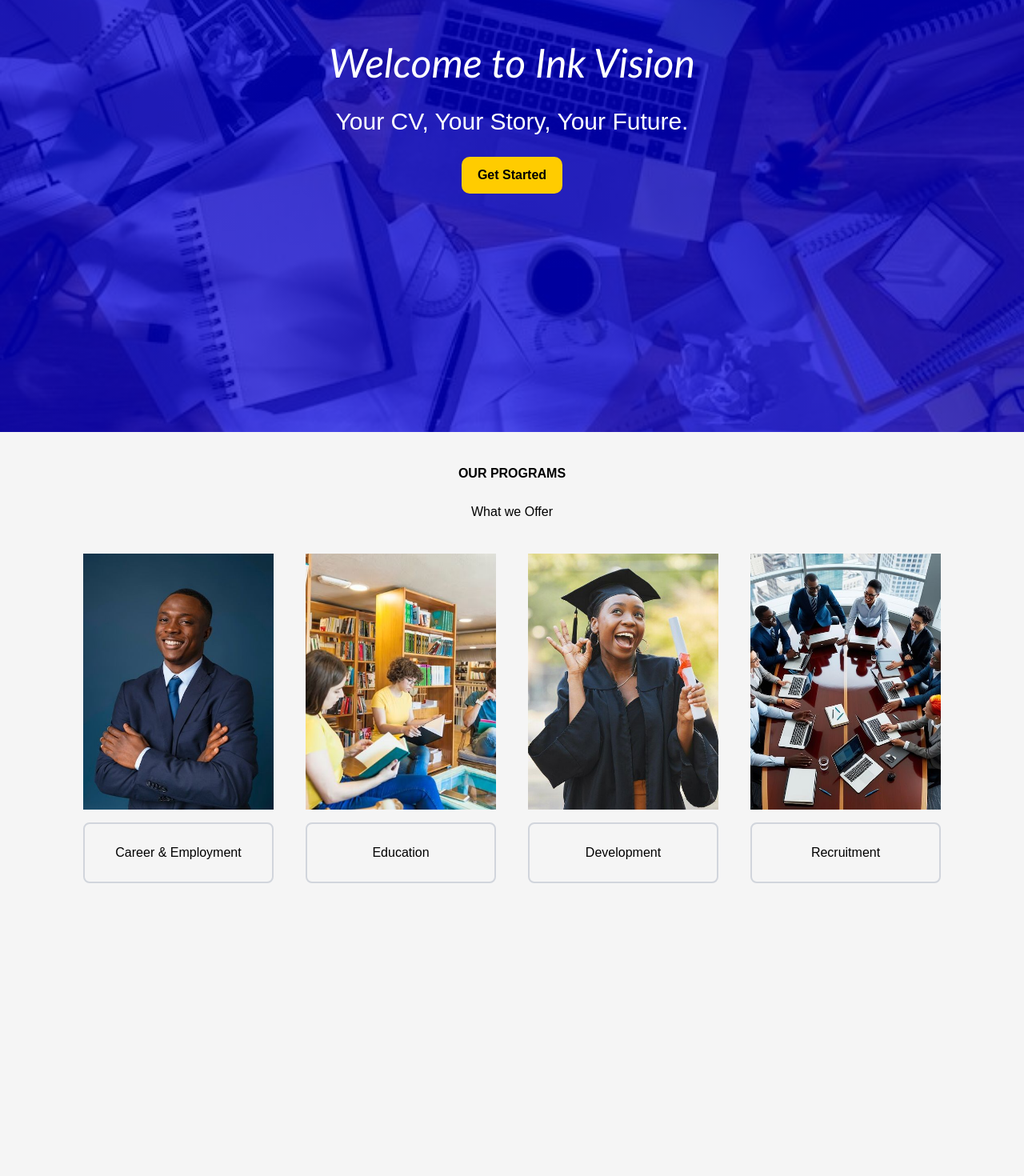
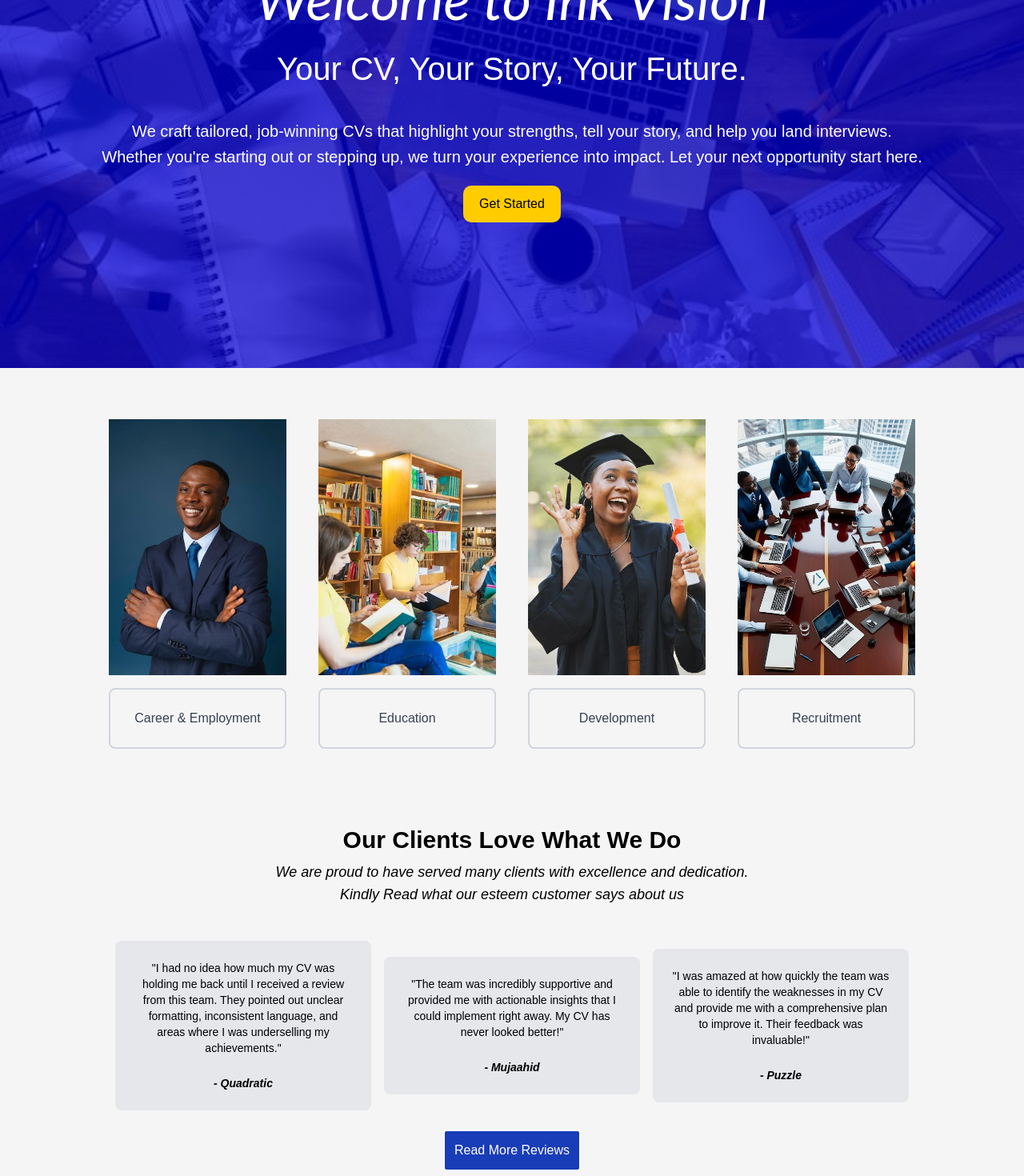
Before and after one commit to Quadratic01/Edusity, a React (Vite) app: page / in a window 1280 px wide. Shown: the part 260-1730 px from the top of the page at 80% size. Before the commit the page ends 1364 px from the top, so only its background shows below. Built offline with nearby package versions, Linux system fonts and the light colour scheme.

Commit message:
Uploading the review sections

```diff
--- a/src/App.jsx
+++ b/src/App.jsx
@@ -3,14 +3,16 @@
 import Hero from './Components/Hero/Hero.jsx';
 import Programs from './Components/Programs/Programs.jsx';
 import Title from './Components/Title/Title.jsx';
+import Reviews from './Components/Reviews/Reviews.jsx';
 
 const App = () => {
   return (
     <div className=''>
       <Navbar />
       <Hero />
-      <Title />
+      {/* <Title subTitle='Our Program' Title='What we offer' /> */}
       <Programs />
+      <Reviews />
     </div>
   );
 };
--- a/src/Components/Hero/Hero.css
+++ b/src/Components/Hero/Hero.css
@@ -1,6 +1,6 @@
 .hero-container {
   width: 100%;
-  min-height: 100vh;
+  min-height: 90vh;
   background: linear-gradient(rgba(0, 0, 225, 0.7), rgba(0, 0, 225, 0.7)),
     url('../../assets/Hero_bf.jpeg');
   color: white;
@@ -13,7 +13,7 @@
 
 .hero-text {
   text-align: center;
-  max-width: 800px;
+  /* max-width: 800px; */
   padding: 20px;
   font-size: 1.5rem;
   line-height: 1.6;
@@ -22,16 +22,23 @@
 
 .hero-text h1 {
   font-family: 'Gill Sans', 'Gill Sans MT', Calibri, 'Trebuchet MS', sans-serif;
-  font-size: 50px;
-  font-weight: 700px;
+  font-size: 70px;
+  font-weight: bolder;
+  font-weight: 400;
   font-style: italic;
+  margin-top: 20px;
+}
+
+.hero-text h2 {
+  font-size: 40px;
+  font-weight: 600px;
 }
 
 .hero-text p {
-  font-size: 30px;
+  font-size: 20px;
   font-weight: 400px;
   margin-bottom: 20px;
-  margin: 10px auto 20px;
+  margin-top: 30px;
 }
 
 .hero-text a {
@@ -46,7 +53,6 @@
 }
 
 .hero-button {
-  font-weight: bold;
   justify-content: center;
   align-items: center;
   border: none;
--- a/src/Components/Hero/Hero.jsx
+++ b/src/Components/Hero/Hero.jsx
@@ -6,7 +6,13 @@
     <div className='hero-container'>
       <div className='hero-text'>
         <h1>Welcome to Ink Vision</h1>
-        <p>Your CV, Your Story, Your Future.</p>
+        <h2> Your CV, Your Story, Your Future. </h2>
+        <p>
+          We craft tailored, job-winning CVs that highlight your strengths, tell
+          your story, and help you land interviews. <br /> Whether you're
+          starting out or stepping up, we turn your experience into impact. Let
+          your next opportunity start here.
+        </p>
         <button className='hero-button'>Get Started</button>
       </div>
     </div>
--- a/src/Components/Programs/Programs.jsx
+++ b/src/Components/Programs/Programs.jsx
@@ -26,7 +26,7 @@
 
 const Programs = () => {
   return (
-    <div className='gap-10 flex mx-26 items-center justify-between'>
+    <div className='gap-10 flex text-gray-700 mt-16 mx-34 items-center justify-between'>
       {images.map((image, index) => (
         <div key={index} className='flex flex-col gap-4'>
           <img
--- /dev/null
+++ b/src/Components/Reviews/Reviews.jsx
@@ -0,0 +1,55 @@
+import React from 'react';
+
+const Reviews = ({}) => {
+  const reviews = [
+    {
+      quote:
+        'I had no idea how much my CV was holding me back until I received a review from this team. They pointed out unclear formatting, inconsistent language, and areas where I was underselling my achievements.',
+      author: 'Quadratic',
+    },
+    {
+      quote:
+        'The team was incredibly supportive and provided me with actionable insights that I could implement right away. My CV has never looked better!',
+      author: 'Mujaahid',
+    },
+    {
+      quote:
+        'I was amazed at how quickly the team was able to identify the weaknesses in my CV and provide me with a comprehensive plan to improve it. Their feedback was invaluable!',
+      author: 'Puzzle',
+    },
+  ];
+  return (
+    <div className='reviews-container my-24 w-full flex flex-col items-center justify-center gap-2'>
+      <p className='text-3xl font-bold'> Our Clients Love What We Do </p>
+      <h2 className='italic text-lg text-center max-w-2xl'>
+        We are proud to have served many clients with excellence and dedication.{' '}
+        <br />
+        Kindly Read what our esteem customer says about us
+      </h2>
+
+      {/* Placeholder for reviews, can be replaced with actual review components */}
+
+      <div className='w-full mt-5 flex items-center gap-4 justify-center p-4 rounded-lg'>
+        {reviews.map((review, index) => (
+          <div
+            key={index}
+            className='review1 w-80 min-h-10 p-6 bg-gray-200 rounded-lg'
+          >
+            <p className='text-sm text-center '>
+              "{review.quote}"
+              <div className='text-center mt-6 italic font-semibold'>
+                - {review.author}
+              </div>
+            </p>
+          </div>
+        ))}
+      </div>
+      <button className='p-3 border-2 mb-6 bg-blue-800 text-white rounded-sm text-center'>
+        {' '}
+        Read More Reviews{' '}
+      </button>
+    </div>
+  );
+};
+
+export default Reviews;
--- a/src/Components/Title/Title.jsx
+++ b/src/Components/Title/Title.jsx
@@ -1,12 +1,12 @@
 import React from 'react';
 
-const Title = () => {
+const Title = ({ subTitle, Title }) => {
   return (
-    <div className='w-full flex flex-col gap-6 items-center justify-center'>
-      <p className='title text-center mt-10 transform uppercase font-bold self-center'>
-        Our Programs
+    <div className='w-full flex flex-col mt-10 gap-6 items-center justify-center'>
+      <p className='text-center text-2xl  transform uppercase self-center'>
+        {subTitle}
       </p>
-      <h2 className='mb-10'> What we Offer</h2>
+      <h2 className='mb-6 text-3xl font-bold'> {Title} </h2>
     </div>
   );
 };
--- /dev/null
+++ b/src/Components/footer.jsx
@@ -0,0 +1,7 @@
+import React from 'react';
+
+const footer = () => {
+  return <div></div>;
+};
+
+export default footer;
```
